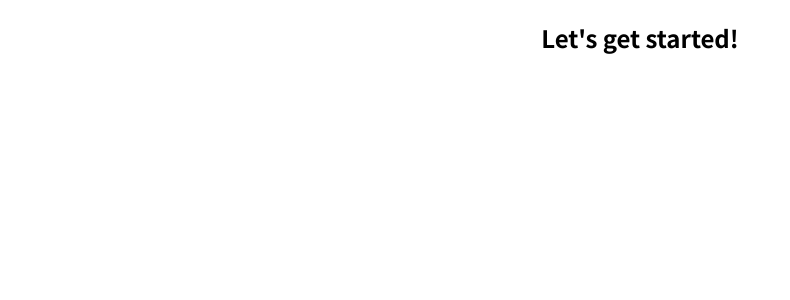
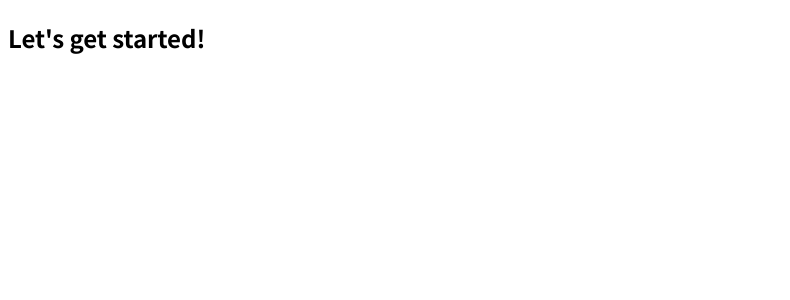
Before and after one commit to Alisyad9/weight_project, a JavaScript app: page / in a window 1280 px wide. Shown: the top 300 px of the page, without its empty margins (0-790 px from the left). Built offline with nearby package versions, Linux system fonts and the light colour scheme.

Commit message:
CSS styling

```diff
--- a/src/index.css
+++ b/src/index.css
@@ -9,7 +9,7 @@ html {
 }
 
 body {
-  margin: 0;
-  text-align: center;
+  /* margin: 0;
+  text-align: center; */
   /* background-color: #3f3f3f; */
 }
```
